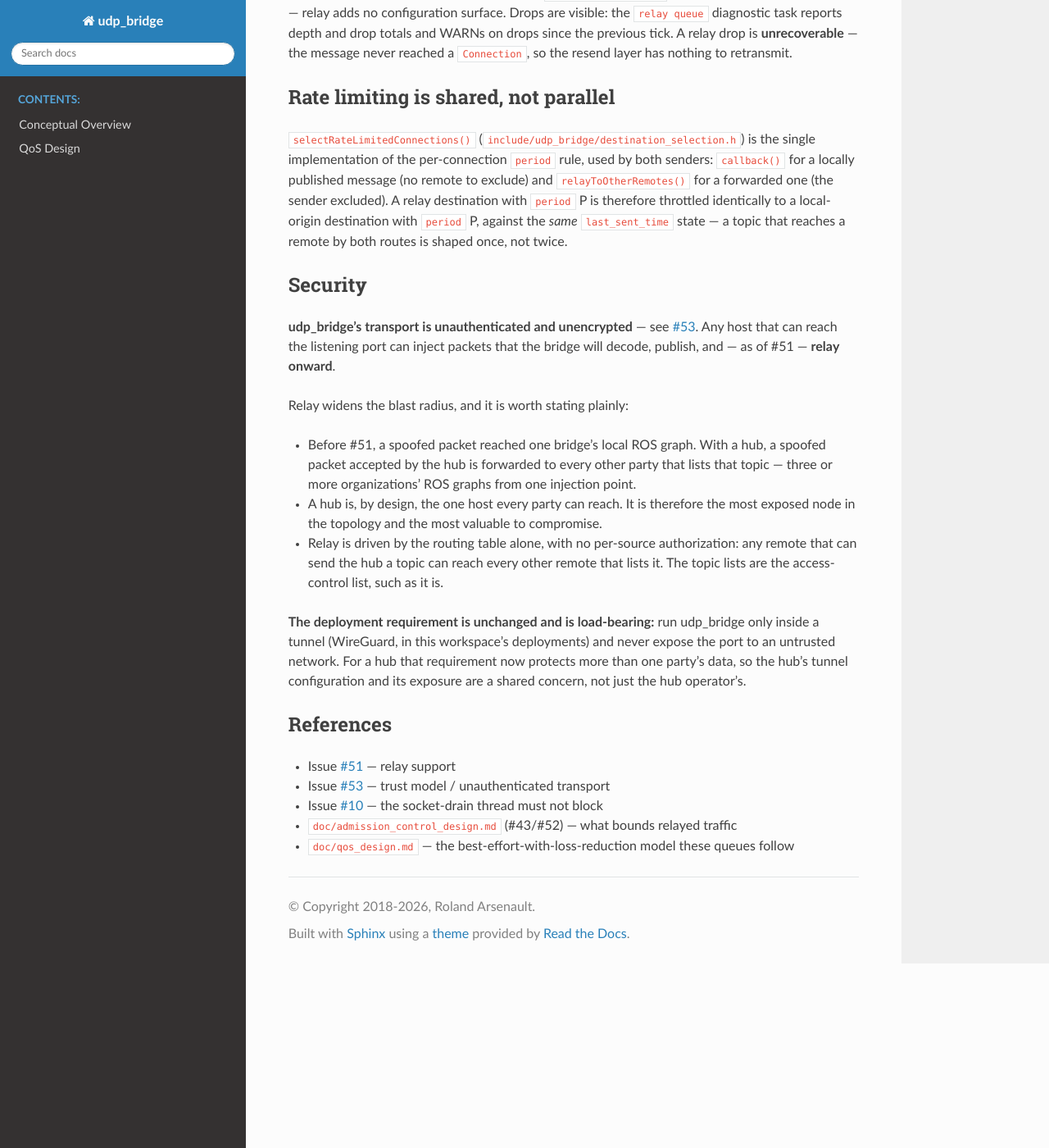
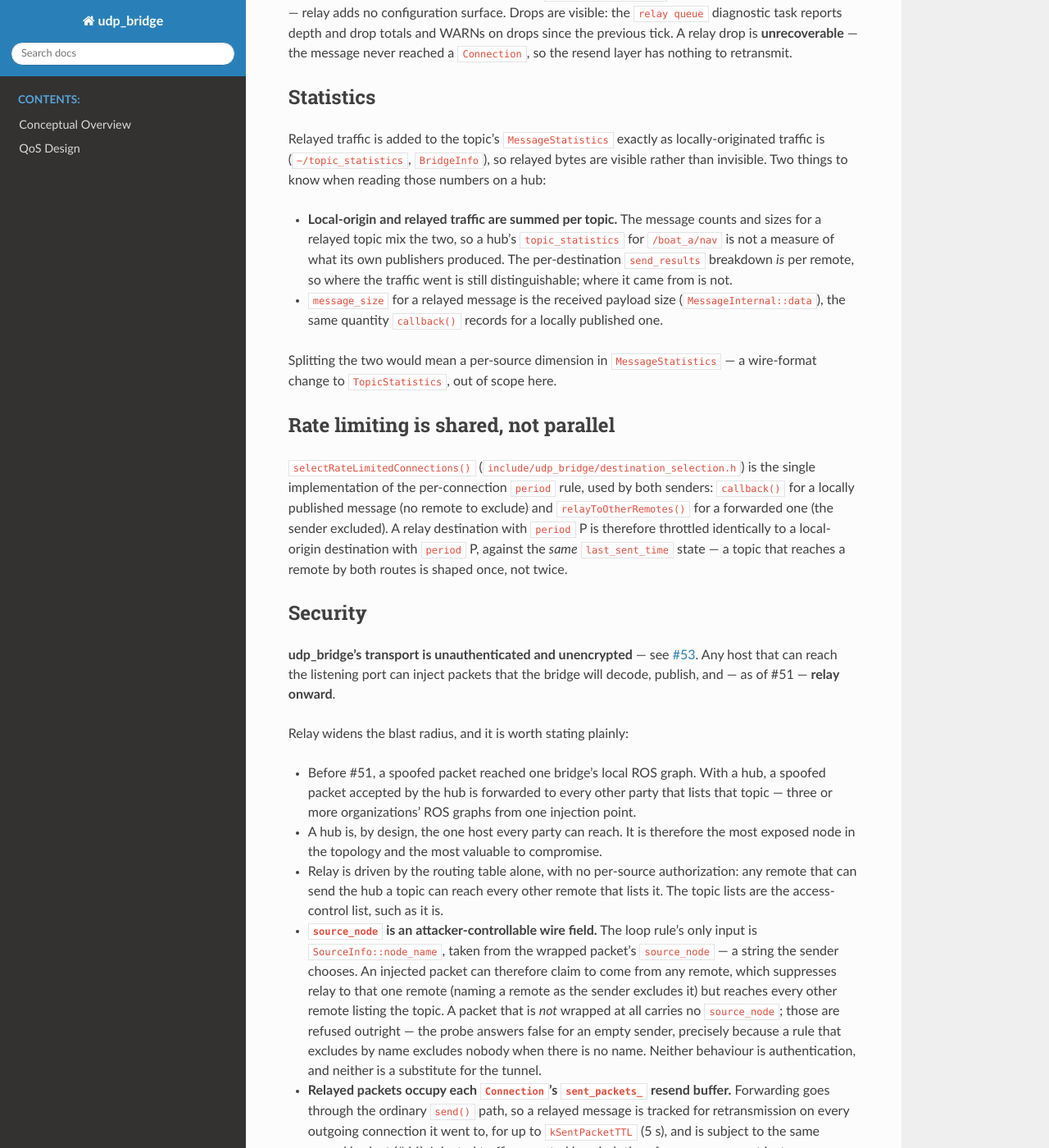
Before and after one commit to rolker/udp_bridge, a Sphinx documentation site: the page built from udp_bridge/doc/relay_design.md, in a window 1280 px wide and 1400 px high, scrolled down 4452 px. Shown: the whole window at 82% size. Built offline with Sphinx 7.4.7 and the Read the Docs theme 3.1.0, drawn with Linux system fonts in a browser that asks for light colours; some of the changed text lies outside the part shown.

Commit message:
docs: state relay's wire-field trust and resend-buffer exposure, and how its statistics read (#51)
The Security section omitted two things that matter now that #53
(unauthenticated transport) is open and relay widens the blast radius:
source_node -- the loop rule's only input -- is a sender-chosen wire
field, so an injected packet can claim any sender (and an unwrapped one
claims none, which is why those are refused outright); and relayed
packets occupy every outgoing Connection's sent_packets_ resend buffer
for kSentPacketTTL, so injected traffic consumes downstream resend state,
not just bandwidth.

A new Statistics section records that relayed and local-origin bytes are
summed per topic (send_results still separates destinations) and that
separating them by source would be a TopicStatistics wire-format change.

```diff
--- a/udp_bridge/doc/relay_design.md
+++ b/udp_bridge/doc/relay_design.md
@@ -219,6 +219,26 @@ WARNs on drops since the previous tick. A relay drop is **unrecoverable** —
 the message never reached a `Connection`, so the resend layer has nothing
 to retransmit.
 
+## Statistics
+
+Relayed traffic is added to the topic's `MessageStatistics` exactly as
+locally-originated traffic is (`~/topic_statistics`, `BridgeInfo`), so
+relayed bytes are visible rather than invisible. Two things to know when
+reading those numbers on a hub:
+
+- **Local-origin and relayed traffic are summed per topic.** The message
+  counts and sizes for a relayed topic mix the two, so a hub's
+  `topic_statistics` for `/boat_a/nav` is not a measure of what its own
+  publishers produced. The per-destination `send_results` breakdown *is*
+  per remote, so where the traffic went is still distinguishable; where it
+  came from is not.
+- `message_size` for a relayed message is the received payload size
+  (`MessageInternal::data`), the same quantity `callback()` records for a
+  locally published one.
+
+Splitting the two would mean a per-source dimension in `MessageStatistics`
+— a wire-format change to `TopicStatistics`, out of scope here.
+
 ## Rate limiting is shared, not parallel
 
 `selectRateLimitedConnections()`
@@ -251,6 +271,23 @@ Relay widens the blast radius, and it is worth stating plainly:
   authorization: any remote that can send the hub a topic can reach every
   other remote that lists it. The topic lists are the access-control list,
   such as it is.
+- **`source_node` is an attacker-controllable wire field.** The loop rule's
+  only input is `SourceInfo::node_name`, taken from the wrapped packet's
+  `source_node` — a string the sender chooses. An injected packet can
+  therefore claim to come from any remote, which suppresses relay to that
+  one remote (naming a remote as the sender excludes it) but reaches every
+  other remote listing the topic. A packet that is *not* wrapped at all
+  carries no `source_node`; those are refused outright — the probe answers
+  false for an empty sender, precisely because a rule that excludes by name
+  excludes nobody when there is no name. Neither behaviour is
+  authentication, and neither is a substitute for the tunnel.
+- **Relayed packets occupy each `Connection`'s `sent_packets_` resend
+  buffer.** Forwarding goes through the ordinary `send()` path, so a
+  relayed message is tracked for retransmission on every outgoing
+  connection it went to, for up to `kSentPacketTTL` (5 s), and is subject to
+  the same resend budget (#44). Injected traffic accepted by a hub
+  therefore consumes not just downstream bandwidth but downstream *resend
+  state*, on every link, until it ages out.
 
 **The deployment requirement is unchanged and is load-bearing:** run
 udp_bridge only inside a tunnel (WireGuard, in this workspace's
```
Also changed, not shown: 1 other file.
